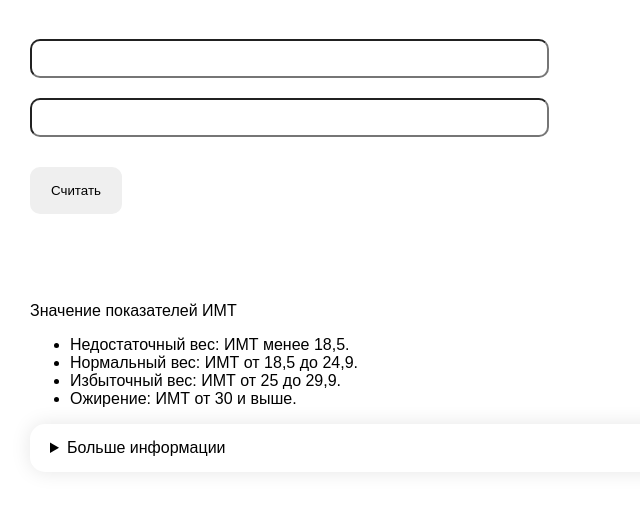
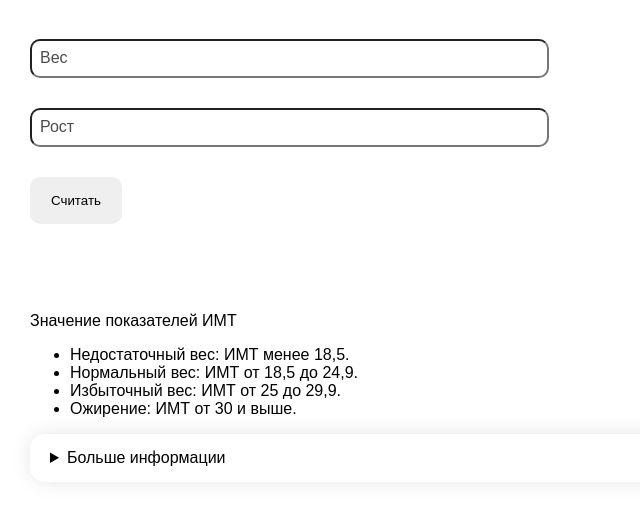
Before and after one commit to demonzloebychi/imt-calculator, a plain HTML site: page index.html in a window 1280 px wide. Shown: the part 81-586 px from the top of the page, without its empty margins (0-640 px from the left). Drawn offline with Linux system fonts and the light colour scheme.

Commit message:
fix css and html - labels

```diff
--- a/index.html
+++ b/index.html
@@ -10,9 +10,16 @@
     <div class="wrapper">
         <h1>Калькулятор IMT</h1>
 
-        <input type="number" id="weight">
 
-        <input type="number" id="height">
+        <div class="weight-block">
+            <input type="number" id="weight" required>
+            <label class="label-weight" type="number">Вес</label>
+        </div>
+
+        <div class="height-block">
+            <input type="number" id="height" required>
+            <label class="label-height" type="number">Рост</label>
+        </div>
 
         <button id="button">Считать</button>
 
--- a/style.css
+++ b/style.css
@@ -44,3 +44,59 @@ details{
     border-radius: 15px;
     box-shadow: 0 0 20px rgba(0, 0, 0, 0.1);
 }
+
+
+
+
+
+.weight-block{
+    position: relative;
+    margin-bottom: 10px;
+    width: 100%;
+
+    .label-weight{
+        position: absolute;
+        top: 10px;
+        left: 10px;
+        transition: all .1s ease-in-out;
+        opacity: .7;
+    }
+    #weight {
+        width: 90%;
+    }
+    #weight:focus + .label-weight,
+    #weight:valid + .label-weight {
+        transition: all .1s ease-in-out;
+        transform: translateY(-30px);
+        opacity: 1;
+        font-size: 14px;
+
+    }
+}
+
+
+.height-block {
+    position: relative;
+    width: 100%;
+
+    .label-height {
+        position: absolute;
+        top: 10px;
+        left: 10px;
+        transition: all .1s ease-in-out;
+        opacity: .7;
+    }
+
+    #height {
+        width: 90%;
+    }
+
+    #height:focus + .label-height,
+    #height:valid + .label-height {
+        transition: all .1s ease-in-out;
+        transform: translateY(-30px);
+        opacity: 1;
+        font-size: 14px;
+
+    }
+}
```
